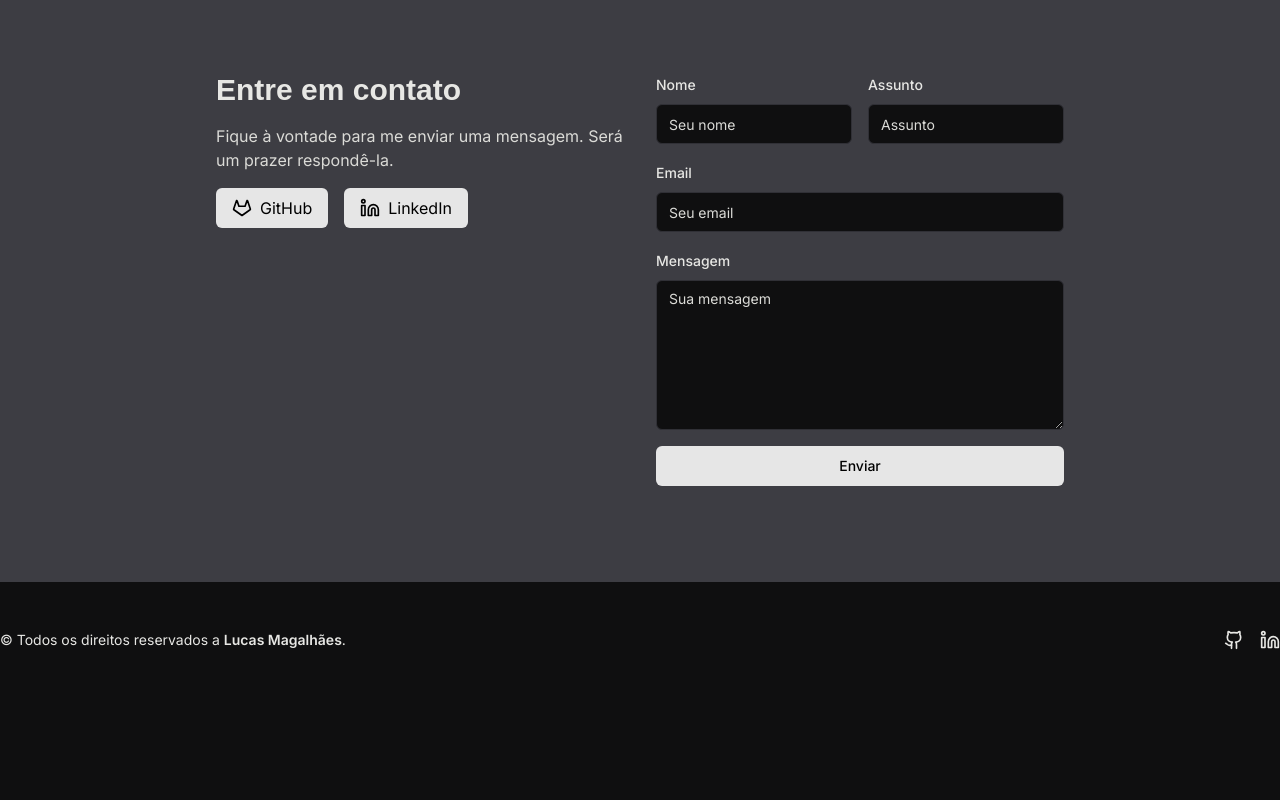
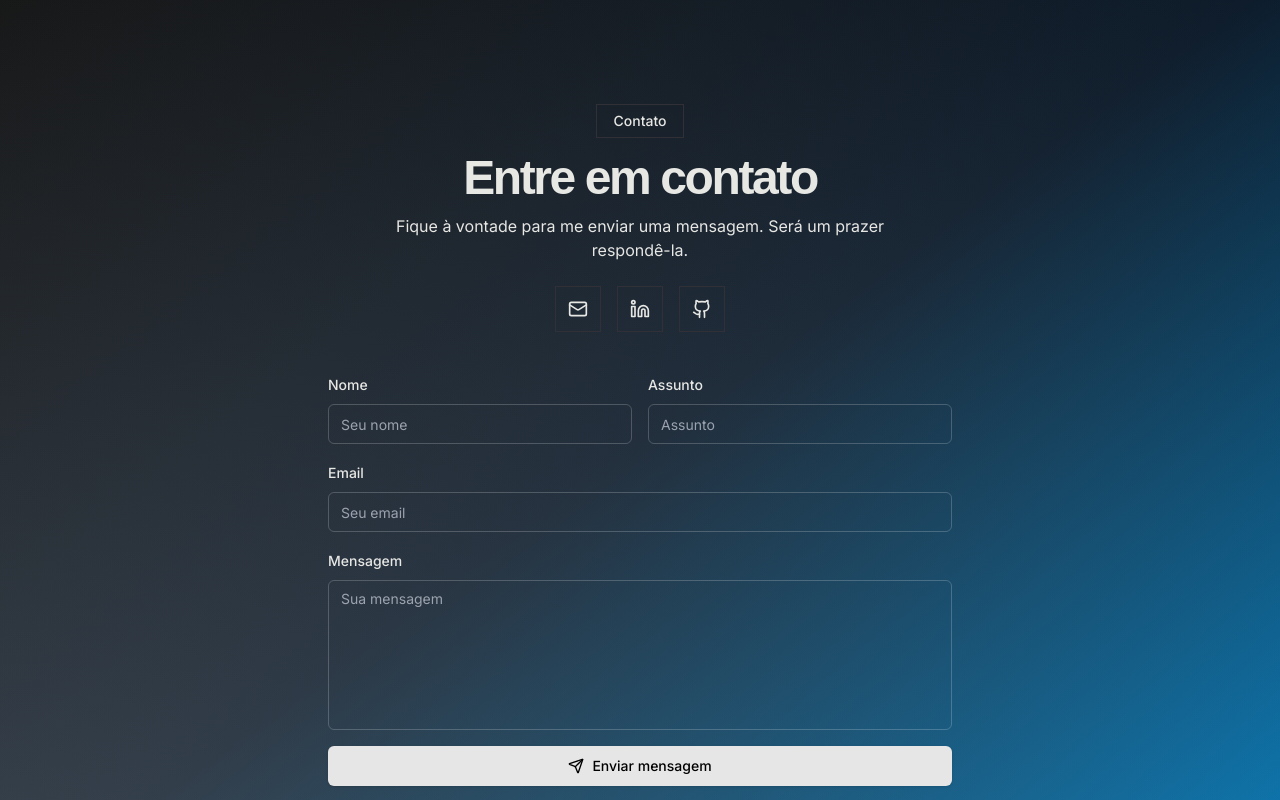
Before and after one commit to Lucas-magalhaes1/Portfolio, a Next.js app: page / in a window 1280 px wide. Shown: the part 3600-4400 px from the top of the page. Before the commit the page ends 4298 px from the top, so only its background shows below. Built offline with nearby package versions, Linux system fonts and the light colour scheme.

Commit message:
Ajuste componente ContactForm

```diff
--- a/components/ui/ContactForm.tsx
+++ b/components/ui/ContactForm.tsx
@@ -2,30 +2,42 @@
 import React, { useState } from "react";
 import { Dialog, DialogContent, DialogFooter, DialogClose } from "@/components/ui/alert-dialog";
 import { Button } from "@/components/ui/button";
-import { CircleCheckIcon } from "lucide-react";
+import { CircleCheckIcon, Github, Linkedin, Mail, Send } from "lucide-react";
 
+const fieldStyle: React.CSSProperties = {
+  backgroundColor: 'transparent',
+  color: 'white',
+  borderColor: 'rgba(255,255,255,0.2)',
+};
+
+const fieldClass = "flex w-full rounded-md border px-3 py-2 text-sm placeholder:text-white/30 focus:outline-none focus:ring-1 focus:ring-white/30 transition-all duration-200";
 
 const ContactForm: React.FC = () => {
   const [open, setOpen] = useState(false);
   const [loading, setLoading] = useState(false);
 
+  const handleFocus = (e: React.FocusEvent<HTMLInputElement | HTMLTextAreaElement>) => {
+    e.currentTarget.style.backgroundColor = 'rgba(255,255,255,0.08)';
+    e.currentTarget.style.borderColor = 'rgba(255,255,255,0.5)';
+  };
+
+  const handleBlur = (e: React.FocusEvent<HTMLInputElement | HTMLTextAreaElement>) => {
+    e.currentTarget.style.backgroundColor = 'transparent';
+    e.currentTarget.style.borderColor = 'rgba(255,255,255,0.2)';
+  };
+
   const handleSubmit = async (e: React.FormEvent<HTMLFormElement>) => {
     e.preventDefault();
     setLoading(true);
-
     const form = e.currentTarget;
     const formData = new FormData(form);
     const data = Object.fromEntries(formData.entries());
-
     try {
       const response = await fetch(form.action, {
         method: "POST",
-        headers: {
-          "Content-Type": "application/json",
-        },
+        headers: { "Content-Type": "application/json" },
         body: JSON.stringify(data),
       });
-
       if (response.ok) {
         setOpen(true);
         form.reset();
@@ -40,109 +52,75 @@ const ContactForm: React.FC = () => {
     }
   };
 
-  const handleClose = () => {
-    setOpen(false);
-  };
+  return (
+    <section
+      id="contact"
+      className="w-full py-12 md:py-24 lg:py-32 bg-gradient-to-br from-[#0a0a0a] via-[#0d1b2a] to-[#0077b6] relative overflow-hidden"
+    >
+      <div className="absolute inset-0 bg-[radial-gradient(ellipse_at_bottom_left,_var(--tw-gradient-stops))] from-primary/20 via-transparent to-transparent pointer-events-none" />
 
-  return (
-    <section id="contact" className="bg-muted py-12 md:py-24 relative">
-      <div className="container mx-auto max-w-4xl px-4 md:px-6">
-        <div className="grid grid-cols-1 gap-8 md:grid-cols-2">
-          {!open && (
-            <div className="space-y-4" data-aos="fade-right" data-aos-duration="1500">
-              <h2
-                className="text-3xl font-bold"
-                data-aos="fade-right"
-                data-aos-delay="300"
-                data-aos-duration="1500"
-              >
+      <div className="container mx-auto max-w-2xl px-4 md:px-6 relative z-10">
+
+        {/* Header */}
+        <div className="text-center mb-10" data-aos="fade-up">
+          <span className="inline-flex items-center rounded-full border border-white/20 bg-white/10 px-4 py-1.5 text-sm font-medium text-white/80 mb-4 backdrop-blur-sm">
+            Contato
+          </span>
+          <h2 className="text-3xl font-bold tracking-tighter sm:text-4xl md:text-5xl text-white">
             Entre em contato
           </h2>
-              <p
-                className="text-muted-foreground"
-                data-aos="fade-right"
-                data-aos-delay="400"
-                data-aos-duration="1500"
-              >
+          <p className="text-white/60 mt-3 max-w-[500px] mx-auto">
             Fique à vontade para me enviar uma mensagem. Será um prazer respondê-la.
           </p>
-              <div className="flex gap-4">
+
+          <div className="flex justify-center gap-4 mt-6">
+            <a
+              href="mailto:lucasmagalhaes728@gmail.com"
+              className="p-3 rounded-xl border border-white/20 bg-white/10 text-white/60 hover:text-[#EA4335] hover:bg-white/20 hover:border-[#EA4335]/50 hover:scale-110 transition-all duration-200"
+              title="Email"
+            >
+              <Mail className="h-5 w-5" />
+            </a>
+            <a
+              href="https://www.linkedin.com/in/lucas-magalhes1"
+              target="_blank"
+              rel="noopener noreferrer"
+              className="p-3 rounded-xl border border-white/20 bg-white/10 text-white/60 hover:text-[#0077b5] hover:bg-white/20 hover:border-[#0077b5]/50 hover:scale-110 transition-all duration-200"
+              title="LinkedIn"
+            >
+              <Linkedin className="h-5 w-5" />
+            </a>
             <a
               href="https://github.com/Lucas-magalhaes1"
               target="_blank"
               rel="noopener noreferrer"
-                  className="inline-flex items-center justify-center rounded-md bg-primary px-4 py-2 text-primary-foreground transition-colors hover:bg-primary/90 focus-visible:outline-none focus-visible:ring-1 focus-visible:ring-ring disabled:pointer-events-none"
-                  data-aos="fade-right"
-                  data-aos-delay="500"
-                  data-aos-duration="1500"
+              className="p-3 rounded-xl border border-white/20 bg-white/10 text-white/60 hover:text-white hover:bg-white/20 hover:border-white/40 hover:scale-110 transition-all duration-200"
+              title="GitHub"
             >
-                  <svg
-                    xmlns="http://www.w3.org/2000/svg"
-                    width="24"
-                    height="24"
-                    viewBox="0 0 24 24"
-                    fill="none"
-                    stroke="currentColor"
-                    strokeWidth="2"
-                    strokeLinecap="round"
-                    strokeLinejoin="round"
-                    className="mr-2 h-5 w-5"
-                  >
-                    <path d="m22 13.29-3.33-10a.42.42 0 0 0-.14-.18.38.38 0 0 0-.22-.11.39.39 0 0 0-.23.07.42.42 0 0 0-.14.18l-2.26 6.67H8.32L6.1 3.26a.42.42 0 0 0-.1-.18.38.38 0 0 0-.26-.08.39.39 0 0 0-.23.07.42.42 0 0 0-.14.18L2 13.29a.74.74 0 0 0 .27.83L12 21l9.69-6.88a.71.71 0 0 0 .31-.83Z"></path>
-                  </svg>
-                  GitHub
-                </a>
-
-                <a
-                  href="https://www.linkedin.com/in/lucas-magalhães-702684291"
-                  target="_blank"
-                  rel="noopener noreferrer"
-                  className="inline-flex items-center justify-center rounded-md bg-primary px-4 py-2 text-primary-foreground transition-colors hover:bg-primary/90 focus-visible:outline-none focus-visible:ring-1 focus-visible:ring-ring disabled:pointer-events-none"
-                  data-aos="fade-left"
-                  data-aos-delay="600"
-                  data-aos-duration="1500"
-                >
-                  <svg
-                    xmlns="http://www.w3.org/2000/svg"
-                    width="24"
-                    height="24"
-                    viewBox="0 0 24 24"
-                    fill="none"
-                    stroke="currentColor"
-                    strokeWidth="2"
-                    strokeLinecap="round"
-                    strokeLinejoin="round"
-                    className="mr-2 h-5 w-5"
-                  >
-                    <path d="M16 8a6 6 0 0 1 6 6v7h-4v-7a2 2 0 0 0-2-2 2 2 0 0 0-2 2v7h-4v-7a6 6 0 0 1 6-6z"></path>
-                    <rect width="4" height="12" x="2" y="9"></rect>
-                    <circle cx="4" cy="4" r="2"></circle>
-                  </svg>
-                  LinkedIn
+              <Github className="h-5 w-5" />
             </a>
           </div>
         </div>
-          )}
 
+        {/* Formulário */}
         {!open && (
           <form
             action="https://formspree.io/f/xnnaleop"
             method="POST"
             onSubmit={handleSubmit}
             className="space-y-4"
-              data-aos="fade-left"
+            data-aos="fade-up"
+            data-aos-delay="200"
             data-aos-duration="1500"
           >
             <div className="grid grid-cols-1 gap-4 sm:grid-cols-2">
               <div className="space-y-2">
-                  <label
-                    className="text-sm font-medium leading-none peer-disabled:cursor-not-allowed peer-disabled:opacity-70"
-                    htmlFor="name"
-                  >
-                    Nome
-                  </label>
+                <label className="text-sm font-medium text-white/80" htmlFor="name">Nome</label>
                 <input
-                    className="flex h-10 w-full rounded-md border border-input bg-background px-3 py-2 text-sm ring-offset-background file:border-0 file:bg-transparent file:text-sm file:font-medium placeholder:text-muted-foreground focus-visible:outline-none focus-visible:ring-2 focus-visible:ring-ring focus-visible:ring-offset-2 disabled:cursor-not-allowed disabled:opacity-50"
+                  className={`${fieldClass} h-10`}
+                  style={fieldStyle}
+                  onFocus={handleFocus}
+                  onBlur={handleBlur}
                   id="name"
                   name="name"
                   placeholder="Seu nome"
@@ -150,14 +128,12 @@ const ContactForm: React.FC = () => {
                 />
               </div>
               <div className="space-y-2">
-                  <label
-                    className="text-sm font-medium leading-none peer-disabled:cursor-not-allowed peer-disabled:opacity-70"
-                    htmlFor="subject"
-                  >
-                    Assunto
-                  </label>
+                <label className="text-sm font-medium text-white/80" htmlFor="subject">Assunto</label>
                 <input
-                    className="flex h-10 w-full rounded-md border border-input bg-background px-3 py-2 text-sm ring-offset-background file:border-0 file:bg-transparent file:text-sm file:font-medium placeholder:text-muted-foreground focus-visible:outline-none focus-visible:ring-2 focus-visible:ring-ring focus-visible:ring-offset-2 disabled:cursor-not-allowed disabled:opacity-50"
+                  className={`${fieldClass} h-10`}
+                  style={fieldStyle}
+                  onFocus={handleFocus}
+                  onBlur={handleBlur}
                   id="subject"
                   name="subject"
                   placeholder="Assunto"
@@ -165,15 +141,14 @@ const ContactForm: React.FC = () => {
                 />
               </div>
             </div>
+
             <div className="space-y-2">
-                <label
-                  className="text-sm font-medium leading-none peer-disabled:cursor-not-allowed peer-disabled:opacity-70"
-                  htmlFor="email"
-                >
-                  Email
-                </label>
+              <label className="text-sm font-medium text-white/80" htmlFor="email">Email</label>
               <input
-                  className="flex h-10 w-full rounded-md border border-input bg-background px-3 py-2 text-sm ring-offset-background file:border-0 file:bg-transparent file:text-sm file:font-medium placeholder:text-muted-foreground focus-visible:outline-none focus-visible:ring-2 focus-visible:ring-ring focus-visible:ring-offset-2 disabled:cursor-not-allowed disabled:opacity-50"
+                className={`${fieldClass} h-10`}
+                style={fieldStyle}
+                onFocus={handleFocus}
+                onBlur={handleBlur}
                 id="email"
                 name="email"
                 type="email"
@@ -181,26 +156,30 @@ const ContactForm: React.FC = () => {
                 required
               />
             </div>
+
             <div className="space-y-2">
-                <label
-                  className="text-sm font-medium leading-none peer-disabled:cursor-not-allowed peer-disabled:opacity-70"
-                  htmlFor="message"
-                >
-                  Mensagem
-                </label>
+              <label className="text-sm font-medium text-white/80" htmlFor="message">Mensagem</label>
               <textarea
-                  className="flex w-full rounded-md border border-input bg-background px-3 py-2 text-sm ring-offset-background placeholder:text-muted-foreground focus-visible:outline-none focus-visible:ring-2 focus-visible:ring-ring focus-visible:ring-offset-2 disabled:cursor-not-allowed disabled:opacity-50 min-h-[150px]"
+                className={`${fieldClass} min-h-[150px] resize-none`}
+                style={fieldStyle}
+                onFocus={handleFocus}
+                onBlur={handleBlur}
                 id="message"
                 name="message"
                 placeholder="Sua mensagem"
                 required
-                ></textarea>
+              />
             </div>
-              <Button type="submit" className="w-full" disabled={loading}>
-                {loading ? "Enviando..." : "Enviar"}
-              </Button>
+
+            <button
+              type="submit"
+              disabled={loading}
+              className="inline-flex w-full h-10 items-center justify-center gap-2 rounded-md bg-primary px-4 py-2 text-sm font-medium text-primary-foreground shadow transition-all hover:bg-primary/90 hover:scale-[1.02] disabled:opacity-50 disabled:pointer-events-none"
+            >
+              <Send className="h-4 w-4" />
+              {loading ? "Enviando..." : "Enviar mensagem"}
+            </button>
           </form>
-
         )}
 
         <Dialog open={open} onOpenChange={setOpen}>
@@ -209,19 +188,19 @@ const ContactForm: React.FC = () => {
               <CircleCheckIcon className="size-12 text-green-500" />
               <div className="space-y-2 text-center">
                 <h3 className="text-lg font-medium">Sucesso!</h3>
-                  <p className="text-muted-foreground">Sua mensagem foi enviada com sucesso. Entrarei em contato em breve.</p>
+                <p className="text-muted-foreground">
+                  Sua mensagem foi enviada com sucesso. Entrarei em contato em breve.
+                </p>
               </div>
             </div>
             <DialogFooter>
               <DialogClose asChild>
-                  <Button type="button" onClick={handleClose}>
-                    Fechar
-                  </Button>
+                <Button type="button" onClick={() => setOpen(false)}>Fechar</Button>
               </DialogClose>
             </DialogFooter>
           </DialogContent>
         </Dialog>
-        </div>
+
       </div>
     </section>
   );
```
Lines whose indentation alone changed are shown as unchanged.
